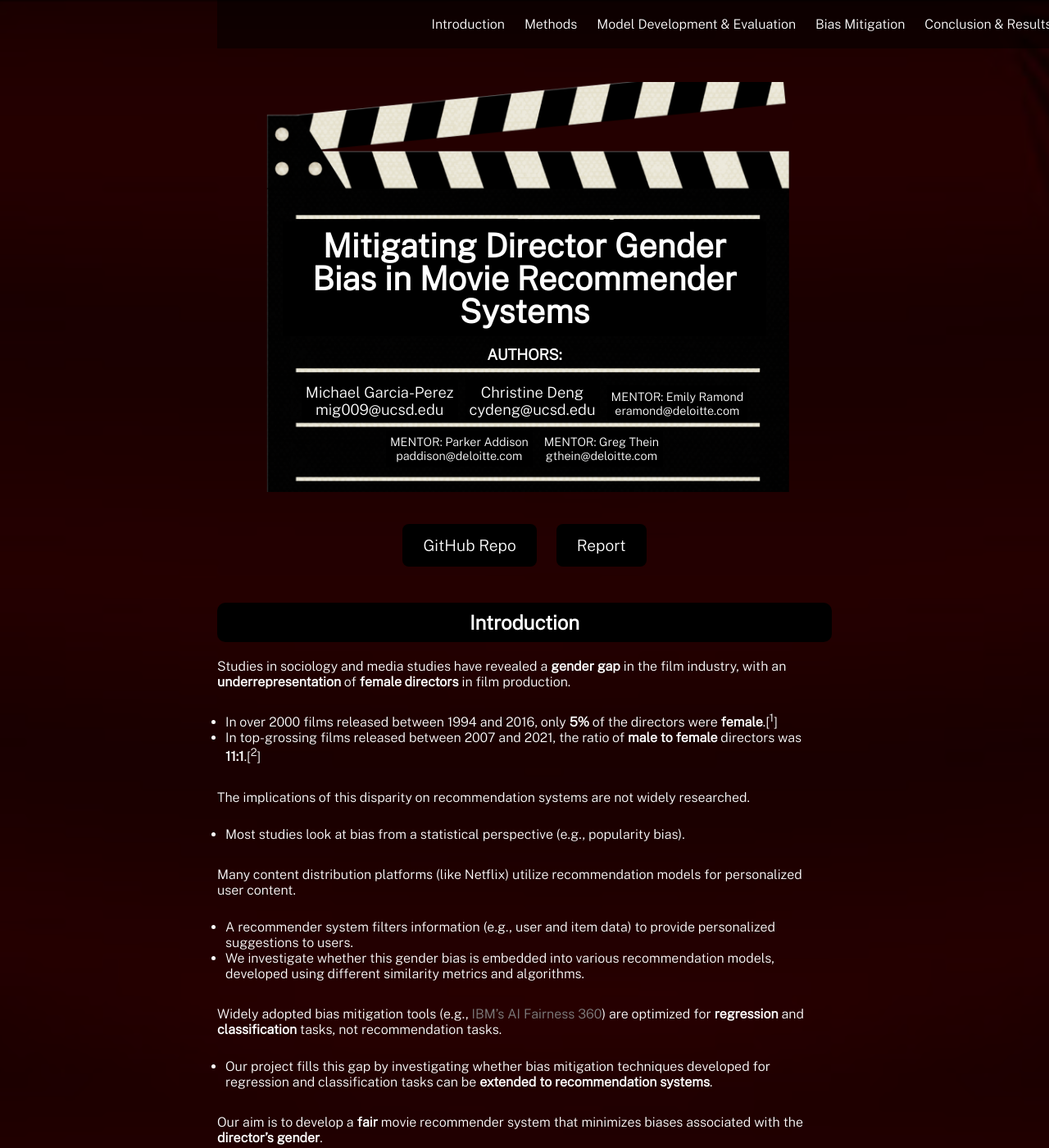
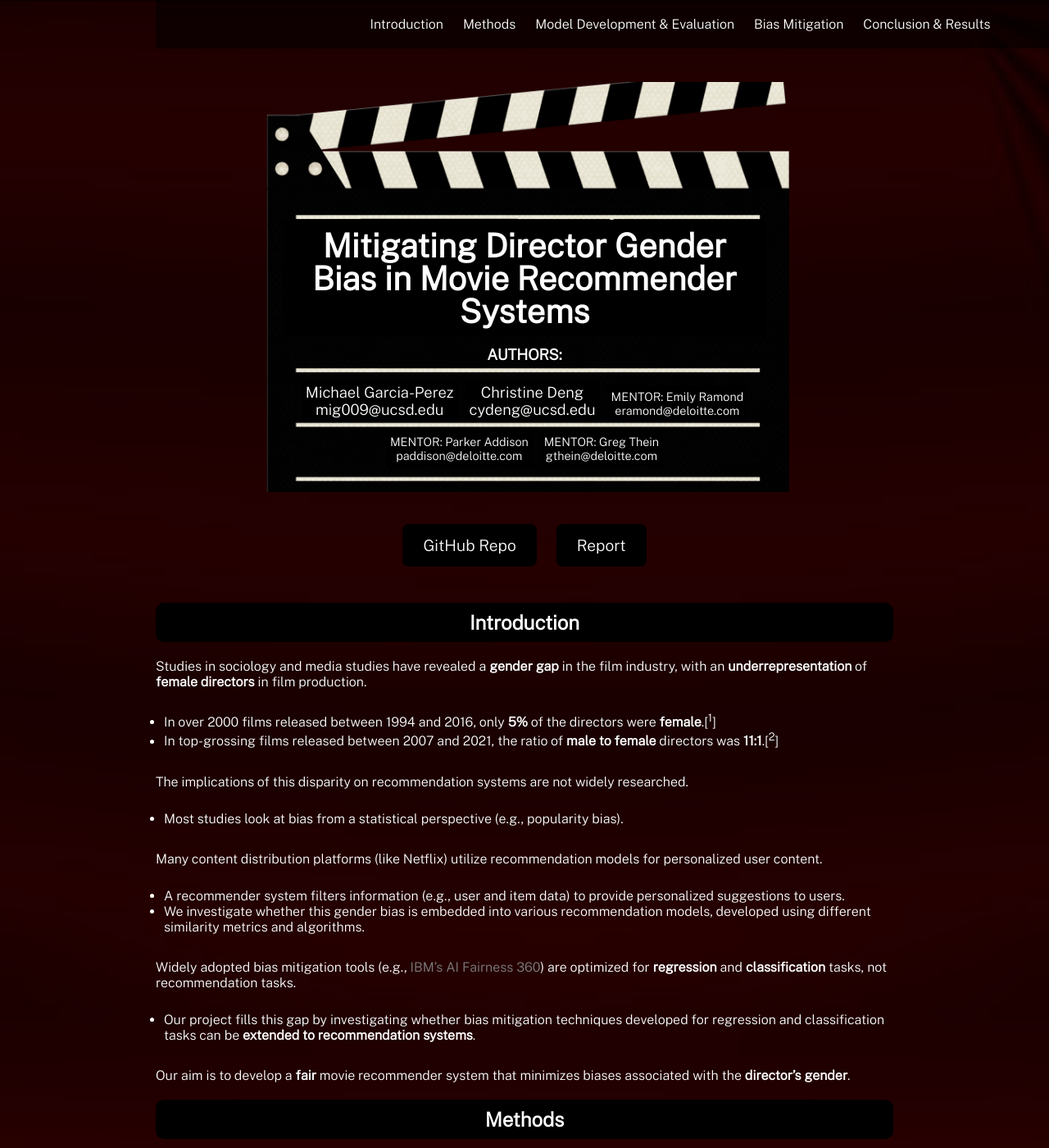
Before and after one commit to michael-garciaperez/DSC180A-Methodology-5, a Jekyll site: the page built from index.md, in a window 1280 px wide and 1400 px high. Shown: the whole window at 82% size. Built offline with Jekyll 4.4.1, drawn with Linux system fonts in a browser that asks for light colours.

Commit message:
Update style.scss

```diff
--- a/assets/css/style.scss
+++ b/assets/css/style.scss
@@ -10,7 +10,7 @@ body {
   font-family: 'Public Sans', sans-serif;
   color: white;
   margin: 0;
-  max-width: 750px;
+  max-width: 900px;
   margin-left: auto;
   margin-right: auto;
 }
@@ -18,7 +18,6 @@ body {
 div.shell {
   display: block;
   width: 100%;
-  max-width: 750px;
   margin: 100px auto;
 }
 
```
